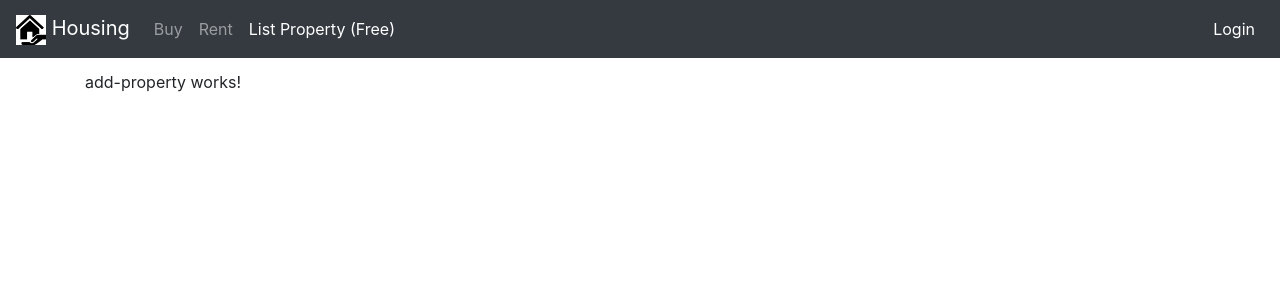
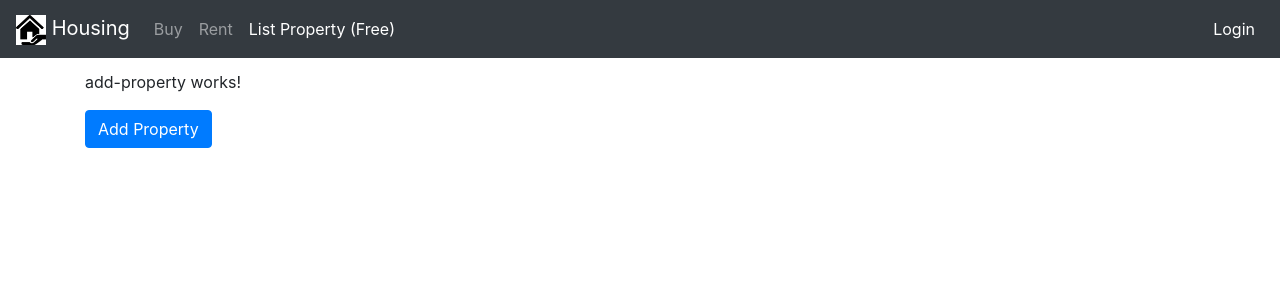
Before and after one commit to webtrainer-in/housing, an Angular app in the folder Housing-SPA/: page /add-property in a window 1280 px wide. Shown: the top 300 px of the page. Built offline with nearby package versions, Linux system fonts and the light colour scheme.

Commit message:
Navigate Programatically to listPage using Router
Signed-off-by: webtrainer-in <webtrainer-in@gmail.com>

```diff
--- a/Housing-SPA/src/app/add-property/add-property.component.html
+++ b/Housing-SPA/src/app/add-property/add-property.component.html
@@ -1 +1,2 @@
 <p>add-property works!</p>
+<button (click)="onAddProperty()" class="btn btn-primary">Add Property</button>
--- a/Housing-SPA/src/app/add-property/add-property.component.ts
+++ b/Housing-SPA/src/app/add-property/add-property.component.ts
@@ -1,4 +1,5 @@
 import { Component, OnInit } from '@angular/core';
+import { Router } from '@angular/router';
 
 @Component({
   selector: 'app-add-property',
@@ -7,9 +8,16 @@ import { Component, OnInit } from '@angular/core';
 })
 export class AddPropertyComponent implements OnInit {
 
-  constructor() { }
+  constructor(private router: Router) { }
 
   ngOnInit() {
   }
 
+  onAddProperty()
+  {
+    //Add logic to save new property into database
+    this.router.navigate(['/rent-property']);
+
+  }
+
 }
```
